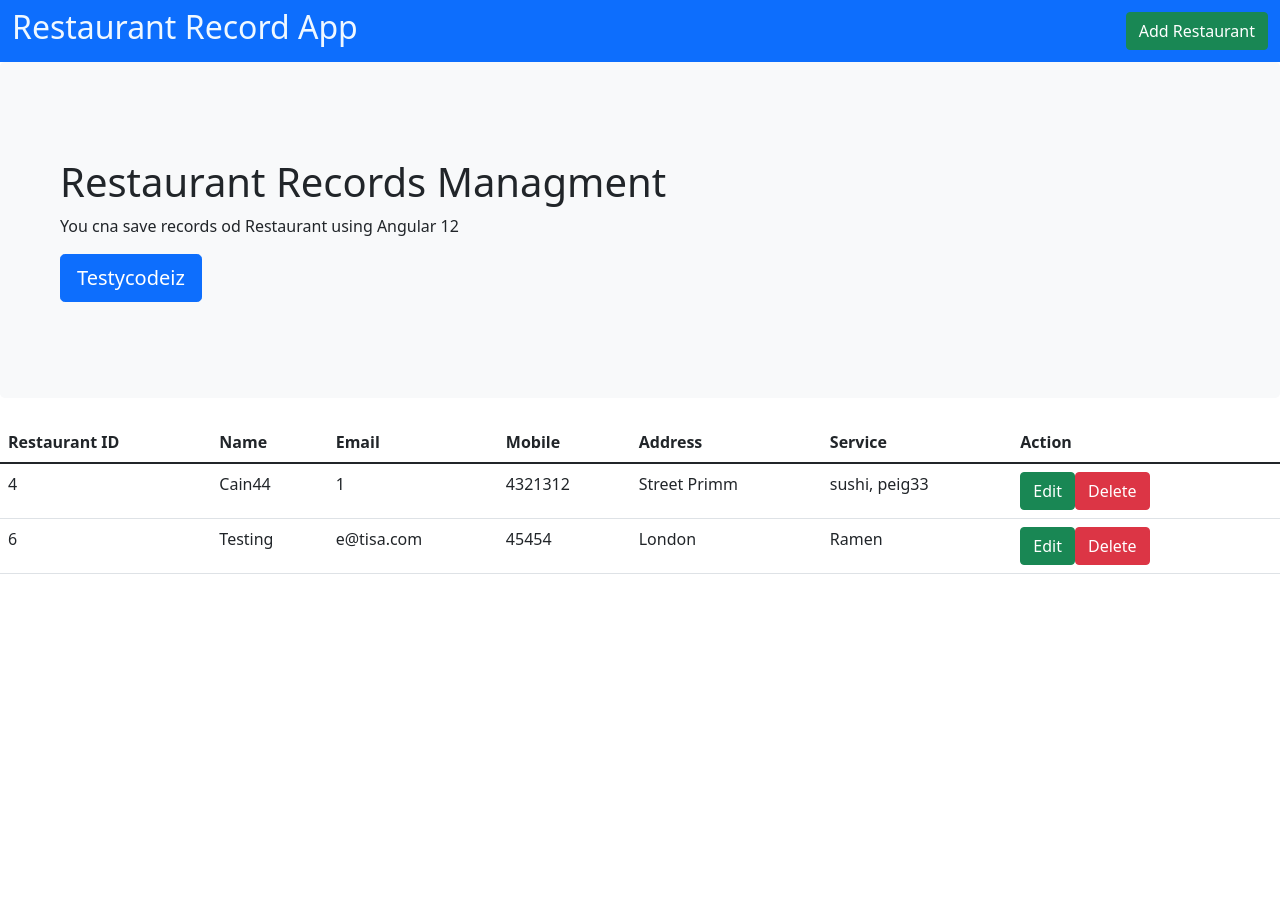
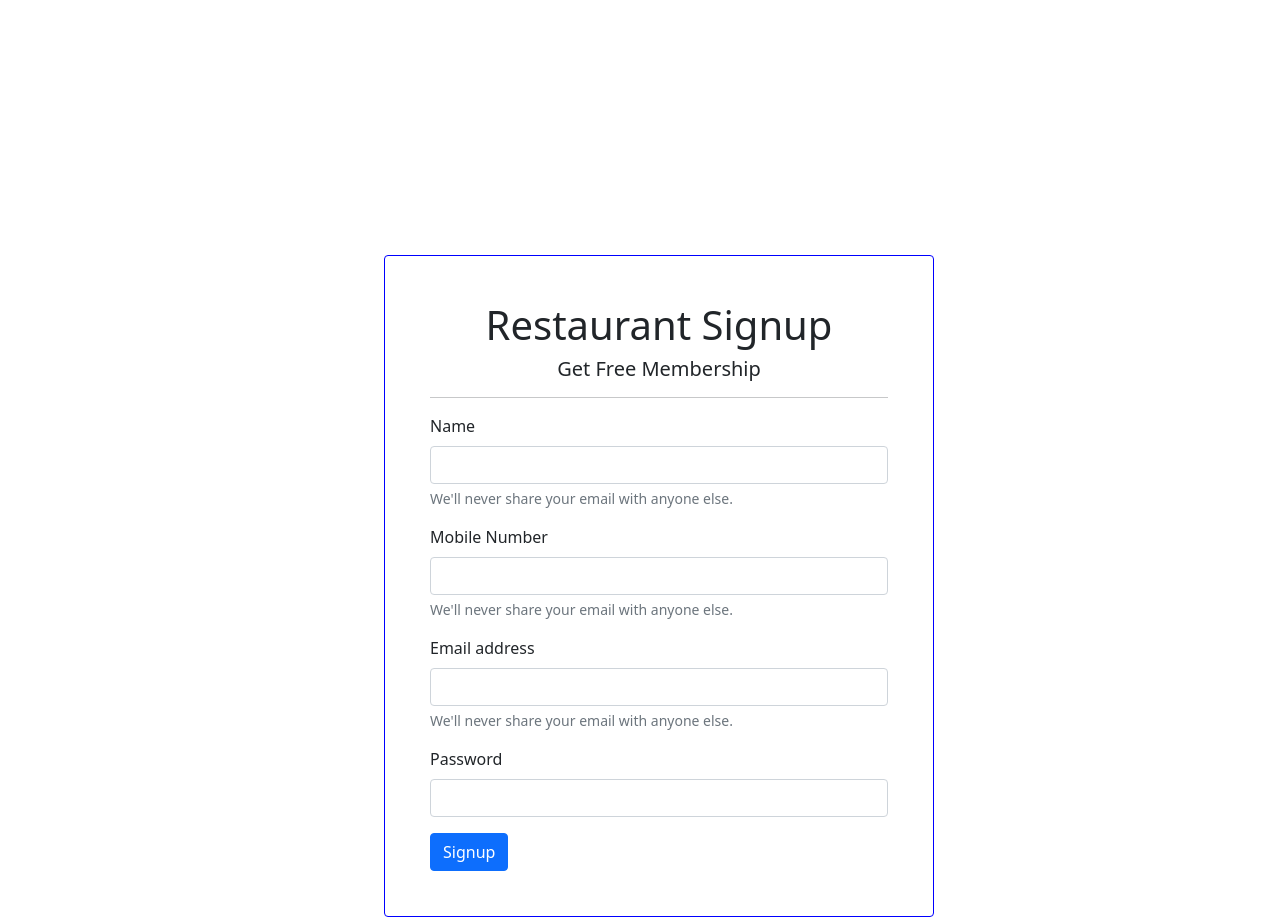
Before and after one commit to MatiasDevop/ng-restauranapp, an Angular app: page /signup in a window 1280 px wide. Before the commit this address led to /. Before the commit the page ends 800 px from the top, so only its background shows below. Built offline with nearby package versions, Linux system fonts and the light colour scheme; data requests are answered from the project's data file.

Commit message:
Login and signup module

```diff
--- a/src/app/app-routing.module.ts
+++ b/src/app/app-routing.module.ts
@@ -1,7 +1,24 @@
 import { NgModule } from '@angular/core';
 import { RouterModule, Routes } from '@angular/router';
+import { LoginComponent } from './login/login.component';
+import { RestaurantDashComponent } from './restaurant-dash/restaurant-dash.component';
+import { SignupComponent } from './signup/signup.component';
 
-const routes: Routes = [];
+const routes: Routes = [
+  {
+    path:'', redirectTo:'login', pathMatch:'full'
+  },
+  {
+    path:'login', component:LoginComponent
+  }
+  ,
+  {
+    path:'signup', component:SignupComponent
+  },
+  {
+    path:'restaurant', component: RestaurantDashComponent
+  }
+];
 
 @NgModule({
   imports: [RouterModule.forRoot(routes)],
--- a/src/app/app.component.html
+++ b/src/app/app.component.html
@@ -1,2 +1,2 @@
-<!-- <router-outlet></router-outlet> -->
-<app-restaurant-dash></app-restaurant-dash>
+<router-outlet></router-outlet>
+<!-- <app-restaurant-dash></app-restaurant-dash> -->
--- a/src/app/login/login.component.css
+++ b/src/app/login/login.component.css
@@ -0,0 +1,9 @@
+.card{
+    margin-top: 15px;
+    border: 1px solid blue;
+    width: 550px;
+    padding: 45px;
+    position: absolute;
+    top: 30%;
+    left: 30%;
+}
--- a/src/app/login/login.component.html
+++ b/src/app/login/login.component.html
@@ -1 +1,25 @@
-<p>login works!</p>
+<div class="container">
+    <div class="row">
+        <div class="col-md-6">
+            <div class="card">
+                <div class="text-center">
+                    <h1>Restaurant Login</h1>
+                    <h5>Feel Free to login</h5> <hr>
+                </div>
+                <form>
+                    <div class="mb-3">
+                      <label for="exampleInputEmail1" class="form-label">Email address</label>
+                      <input type="email" class="form-control" id="exampleInputEmail1" aria-describedby="emailHelp">
+                      <div id="emailHelp" class="form-text">We'll never share your email with anyone else.</div>
+                    </div>
+                    <div class="mb-3">
+                      <label for="exampleInputPassword1" class="form-label">Password</label>
+                      <input type="password" class="form-control" id="exampleInputPassword1">
+                    </div>
+                    <button type="submit" class="btn btn-primary">Submit</button>
+                </form>
+                <a routerLink="/signup" routerLinkActive="router-link-active">New User? Click to signup?</a>
+            </div>
+        </div>
+    </div>
+</div>
--- a/src/app/signup/signup.component.css
+++ b/src/app/signup/signup.component.css
@@ -0,0 +1,9 @@
+.card{
+    margin-top: 15px;
+    border: 1px solid blue;
+    width: 550px;
+    padding: 45px;
+    position: absolute;
+    top: 30%;
+    left: 30%;
+}
--- a/src/app/signup/signup.component.html
+++ b/src/app/signup/signup.component.html
@@ -1 +1,34 @@
-<p>signup works!</p>
+<div class="container">
+    <div class="row">
+        <div class="col-md-6">
+            <div class="card">
+                <div class="text-center">
+                    <h1>Restaurant Signup</h1>
+                    <h5>Get Free Membership</h5> <hr>
+                </div>
+                <form>
+                    <div class="mb-3">
+                      <label class="form-label">Name</label>
+                      <input type="email" class="form-control" id="exampleInputEmail1" aria-describedby="emailHelp">
+                      <div id="emailHelp" class="form-text">We'll never share your email with anyone else.</div>
+                    </div>
+                    <div class="mb-3">
+                        <label class="form-label">Mobile Number</label>
+                        <input type="email" class="form-control" id="exampleInputEmail1" aria-describedby="emailHelp">
+                        <div id="emailHelp" class="form-text">We'll never share your email with anyone else.</div>
+                    </div>
+                    <div class="mb-3">
+                        <label class="form-label">Email address</label>
+                        <input type="email" class="form-control" id="exampleInputEmail1" aria-describedby="emailHelp">
+                        <div id="emailHelp" class="form-text">We'll never share your email with anyone else.</div>
+                    </div>
+                    <div class="mb-3">
+                      <label class="form-label">Password</label>
+                      <input type="password" class="form-control" id="exampleInputPassword1">
+                    </div>
+                    <button type="submit" class="btn btn-primary">Signup</button>
+                </form>
+            </div>
+        </div>
+    </div>
+</div>
```
